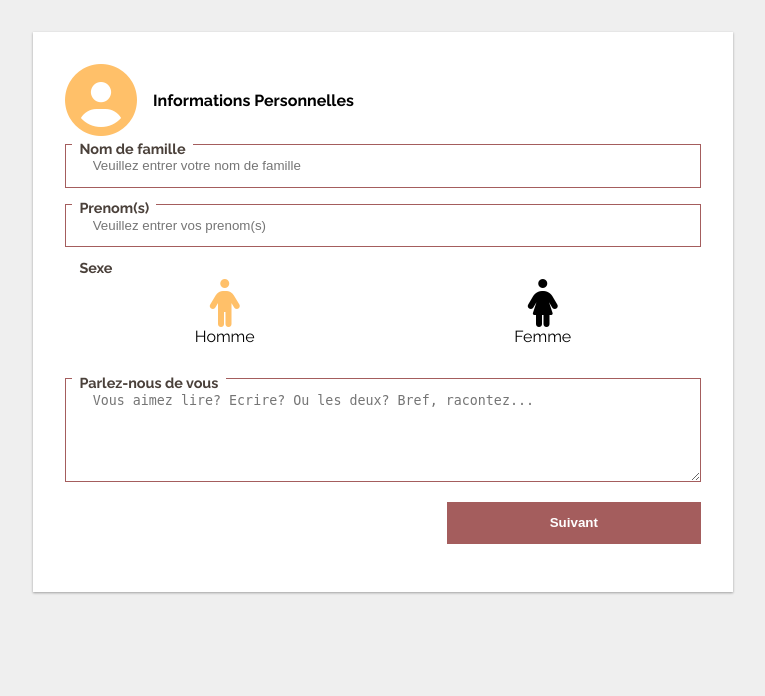
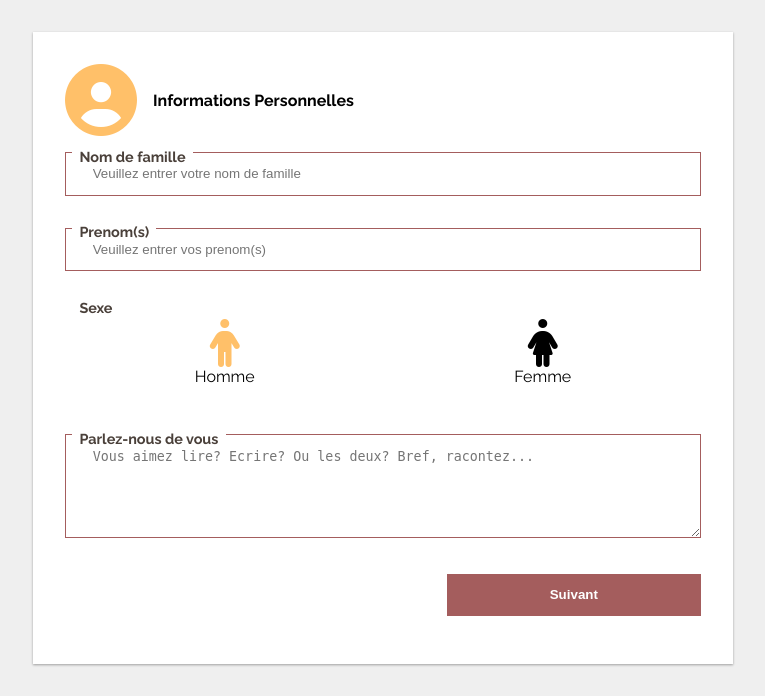
Before and after one commit to bsrodrigue/stalnov-legacy, a Django app: page /auth/signup/ in a window 1280 px wide. Shown: the part 104-800 px from the top of the page, without its empty margins (257-1022 px from the left). Run offline with Django 3.2, Linux system fonts and the light colour scheme; data that the repository does not hold is empty; parts of the project's set-up code (start-up, migrations or seed data) failed here and were passed over; some libraries are stand-ins or nearby versions.

Commit message:
more margins on input fields

```diff
--- a/src/frontend/static/global/css/main.css
+++ b/src/frontend/static/global/css/main.css
@@ -378,8 +378,8 @@ form.auth-form {
 
 .input-field {
     position: relative;
-    margin-bottom: 1em;
-    margin-top: 0.5em;
+    margin-bottom: 2em;
+    margin-top: 1em;
     width: 100%;
 }
 
```
